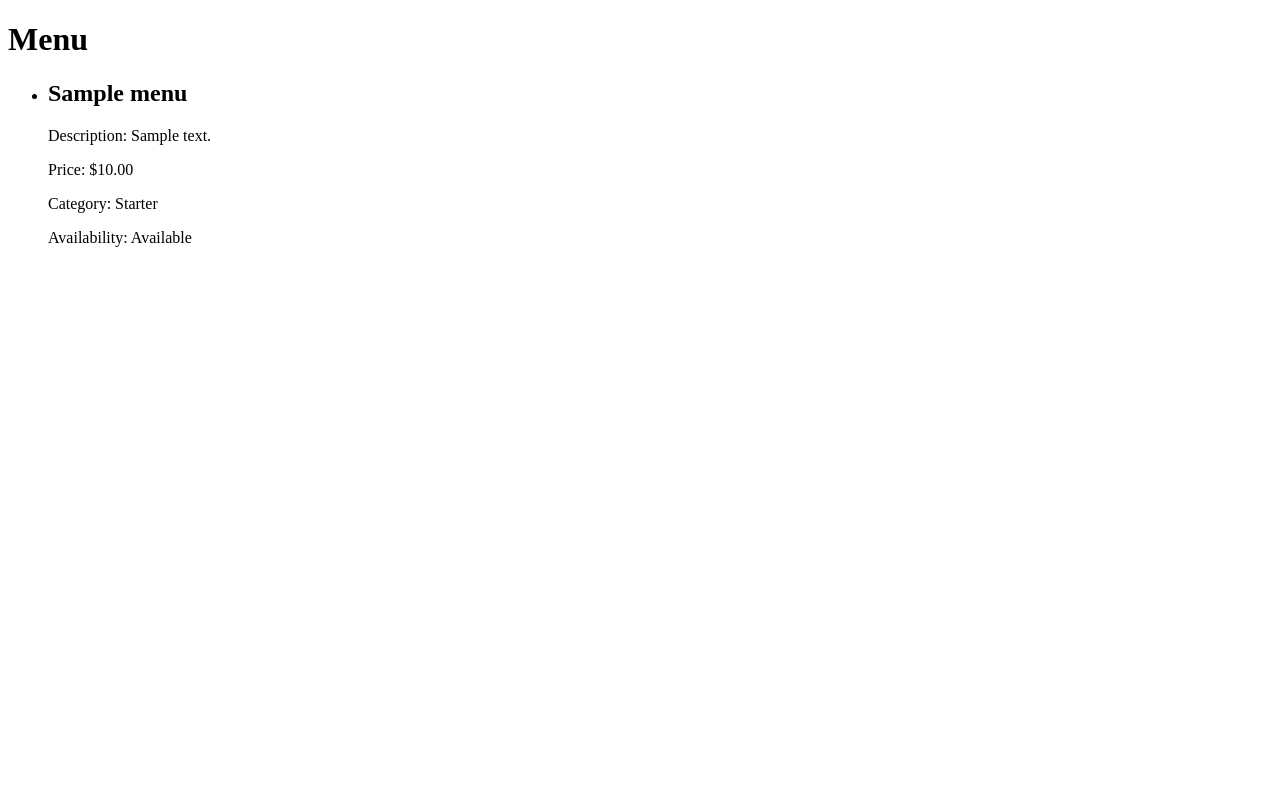
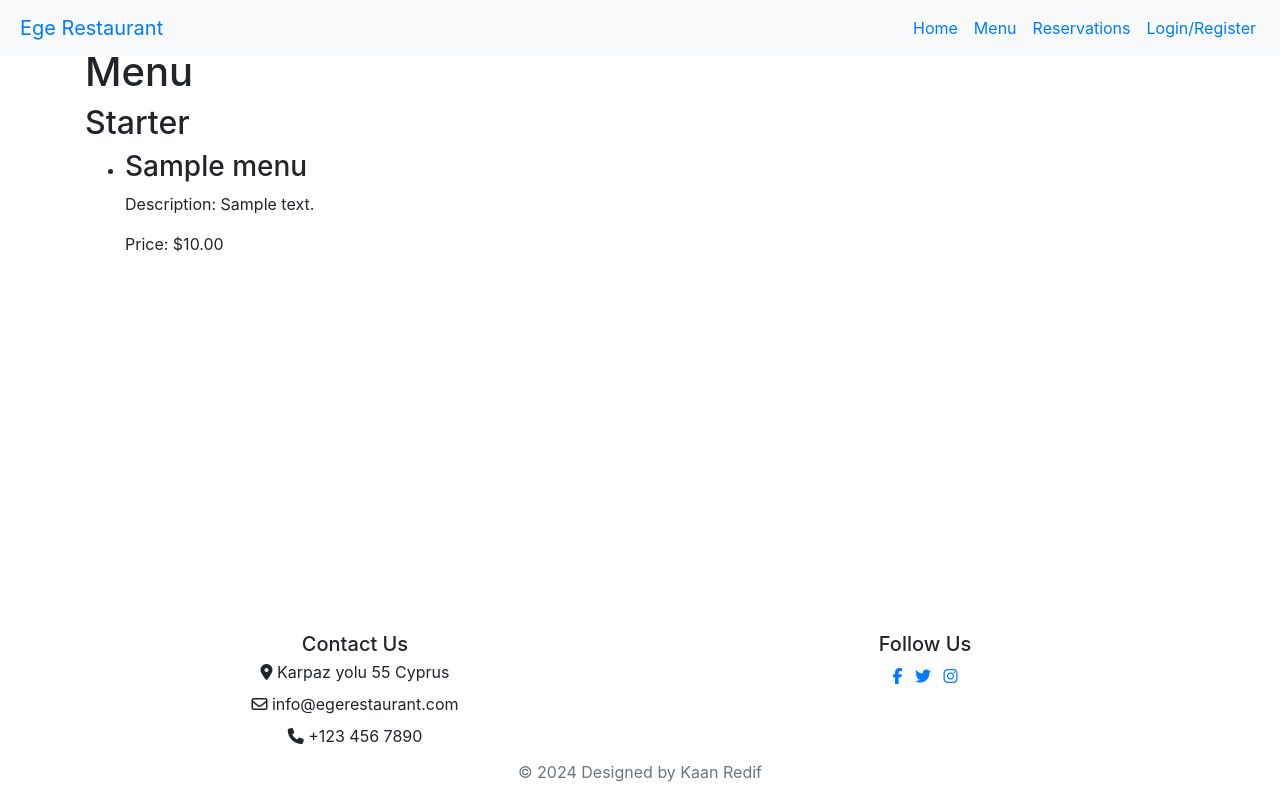
Before and after one commit to redifo/ege-restaurant, a Django app: page /menu/ in a window 1280 px wide. Run offline with Django 5.2, Linux system fonts and the light colour scheme; tables that the repository leaves empty hold one stand-in row (values such as "Sample post"); some libraries are stand-ins or nearby versions.

Commit message:
Added categorized menu display, updated base template with navigation, footer, and styles

```diff
--- a/ege/settings.py
+++ b/ege/settings.py
@@ -50,6 +50,7 @@ INSTALLED_APPS = [
     'cloudinary_storage',
     'cloudinary',
     'notifications',
+
 ]
 
 MIDDLEWARE = [
@@ -131,7 +132,9 @@ USE_TZ = True
 # Static files (CSS, JavaScript, Images)
 # https://docs.djangoproject.com/en/5.0/howto/static-files/
 
-STATIC_URL = 'static/'
+STATIC_URL = '/static/'
+STATICFILES_DIRS = [os.path.join(BASE_DIR, 'static'),]
+
 
 # Default primary key field type
 # https://docs.djangoproject.com/en/5.0/ref/settings/#default-auto-field
--- a/menu/models.py
+++ b/menu/models.py
@@ -3,6 +3,9 @@ from django.db import models
 # Create your models here.
 class MenuItem(models.Model):
     """model for a menu item"""
+
+    #The choices list format learned from
+    #https://docs.djangoproject.com/en/5.0/ref/models/fields/
 
     STARTER = 'Starter'
     MEZE = 'Meze'
--- a/menu/views.py
+++ b/menu/views.py
@@ -6,3 +6,12 @@ class MenuListView(ListView):
 
     queryset = MenuItem.objects.filter(is_available=True)
     template_name = "menu.html"
+
+    def get_context_data(self, **kwargs):
+        context = super().get_context_data(**kwargs)
+        queryset = MenuItem.objects.filter(is_available=True)
+        categorized_items = {}
+        for item in queryset:
+            categorized_items.setdefault(item.get_category_display(), []).append(item)
+        context['categorized_items'] = categorized_items
+        return context
--- a/reservations/views.py
+++ b/reservations/views.py
@@ -5,4 +5,4 @@ from .models import Reservation
 class ReservedTable(ListView):
 
     queryset = Reservation.objects.filter(name="kaan")
-    template_name = "menu.html"
+    template_name = "reservations.html"
--- /dev/null
+++ b/static/css/style.css
@@ -0,0 +1,22 @@
+html, body {
+    height: 100%;
+    margin: 0;
+}
+body {
+    display: flex;
+    flex-direction: column;
+}
+.container {
+    flex: 1;
+}
+
+.contact-info {
+    line-height: 0.8;
+}
+
+@media (max-width: 768px) {
+    .contact-info {
+        font-size: 14px;
+        line-height: 0;
+    }
+}
--- a/templates/base.html
+++ b/templates/base.html
@@ -5,9 +5,73 @@
 <head>
     <meta charset="UTF-8">
     <meta name="viewport" content="width=device-width, initial-scale=1.0">
-    <title>Document</title>
+    <title>Ege Restaurant</title>
+    <meta name="description" content="Welcome to Ege Restaurant, where you can enjoy delicious Mediterranean cuisine in a cozy atmosphere.">
+    <meta name="keywords" content="Ege Restaurant, restaurant, Mediterranean cuisine, dining, food, hospitality">
+    <meta name="author" content="Kaan Redif">
+    <!-- Add Bootstrap CSS -->
+    <link rel="stylesheet" href="https://cdn.jsdelivr.net/npm/bootstrap@4.6.2/dist/css/bootstrap.min.css" integrity="sha384-xOolHFLEh07PJGoPkLv1IbcEPTNtaed2xpHsD9ESMhqIYd0nLMwNLD69Npy4HI+N" crossorigin="anonymous">
+    <link rel="stylesheet" type="text/css" href="{% static 'css/style.css' %}">
 </head>
 <body>
+    <!-- Navbar -->
+    <nav class="navbar navbar-expand-lg bg-light fixed-top">
+        <a class="navbar-brand ml-1" href="#">Ege Restaurant</a>
+        <button class="navbar-toggler" type="button" data-toggle="collapse" data-target="#navbarSupportedContent" aria-controls="navbarSupportedContent" aria-expanded="false" aria-label="Toggle navigation">
+            <i class="fas fa-bars"></i>
+        </button>
 
-</body>
-</html>
+
+        <div class="collapse navbar-collapse" id="navbarSupportedContent">
+            <ul class="navbar-nav ml-auto">
+                <li class="nav-item">
+                    <a class="nav-link" href="#">Home</a>
+                </li>
+                <li class="nav-item">
+                    <a class="nav-link" href="/menu/">Menu</a>
+                </li>
+                <li class="nav-item">
+                    <a class="nav-link" href="/reservations/">Reservations</a>
+                </li>
+                <li class="nav-item">
+                    <a class="nav-link" href="/login/">Login/Register</a>
+                </li>
+            </ul>
+        </div>
+    </nav>
+
+     <!-- Main Content -->
+     <div class="container pt-5">
+        {% block content %}
+        {% endblock %}
+    </div>
+
+    <footer class="footer">
+        <div class="container">
+            <div class="row text-center">
+                <div class="col-md-6">
+                    <h5>Contact Us</h5>
+                    <p class="contact-info"><i class="fa-solid fa-location-dot"></i> Karpaz yolu 55 Cyprus</p>
+                    <p class="contact-info"><i class="fa-regular fa-envelope"></i> info@egerestaurant.com</p>
+                    <p class="contact-info"><i class="fa-solid fa-phone"></i> +123 456 7890</p>
+                </div>
+                <div class="col-md-6">
+                    <h5>Follow Us</h5>
+                    <ul class="list-inline">
+                        <li class="list-inline-item"><a href="#"><i class="fab fa-facebook-f"></i></a></li>
+                        <li class="list-inline-item"><a href="#"><i class="fab fa-twitter"></i></a></li>
+                        <li class="list-inline-item"><a href="#"><i class="fab fa-instagram"></i></a></li>
+                    </ul>
+                </div>
+            </div>
+            <div class="footer-info text-center"><p class="copyright text-muted"> &copy;  <span id="copyright"></span> Designed by Kaan Redif</p></div>
+        </div>
+    </footer>
+
+    <script src="https://code.jquery.com/jquery-3.7.1.js" integrity="sha256-eKhayi8LEQwp4NKxN+CfCh+3qOVUtJn3QNZ0TciWLP4=" crossorigin="anonymous"></script>
+    <script src="https://cdn.jsdelivr.net/npm/bootstrap@4.6.2/dist/js/bootstrap.bundle.min.js" integrity="sha384-Fy6S3B9q64WdZWQUiU+q4/2Lc9npb8tCaSX9FK7E8HnRr0Jz8D6OP9dO5Vg3Q9ct" crossorigin="anonymous"></script>
+    <script src="https://kit.fontawesome.com/e91176a207.js" crossorigin="anonymous"></script>
+    <script>
+        $("#copyright").text(new Date().getFullYear());
+    </script>
+    </html>
--- a/templates/menu.html
+++ b/templates/menu.html
@@ -1,23 +1,17 @@
-<!DOCTYPE html>
-<html lang="en">
-<head>
-    <meta charset="UTF-8">
-    <meta http-equiv="X-UA-Compatible" content="IE=edge">
-    <meta name="viewport" content="width=device-width, initial-scale=1.0">
-    <title>Document</title>
-</head>
-<body>
-    <h1>Menu </h1>
+{% extends "base.html" %}
+{% block content %}
+    <h1>Menu</h1>
+    {% for category, items in categorized_items.items %}
+        <h2>{{ category }}</h2>
         <ul>
-        {% for item in object_list %}
+            {% for item in items %}
                 <li>
-                <h2>{{ item.name }}</h2>
+                    <h3>{{ item.name }}</h3>
                     <p>Description: {{ item.description }}</p>
                     <p>Price: ${{ item.price }}</p>
-                <p>Category: {{ item.get_category_display }}</p>
-                <p>Availability: {% if item.is_available %} Available {% else %} Not Available {% endif %}</p>
+
                 </li>
             {% endfor %}
         </ul>
-</body>
-</html>
+    {% endfor %}
+{% endblock %}
--- /dev/null
+++ b/templates/reservations.html
@@ -0,0 +1,4 @@
+{% extends "base.html" %}
+{% block content %}
+
+{% endblock %}
```
Lines whose indentation alone changed are shown as unchanged.
